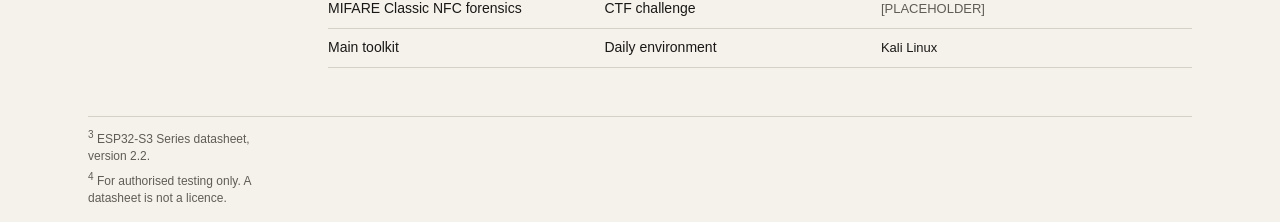
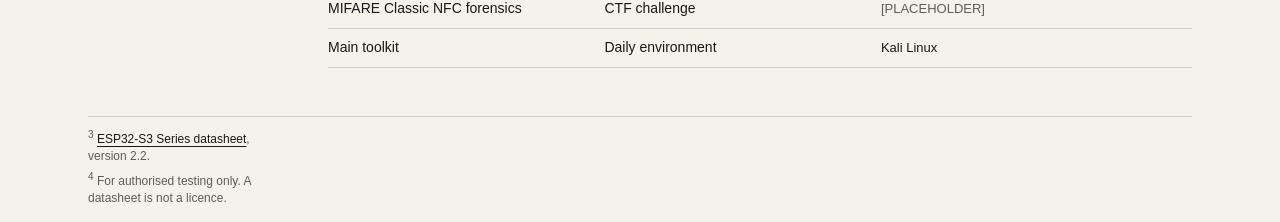
Before and after one commit to MartinKoudela/portfolio, a Next.js app: page / in a window 1280 px wide. Shown: the part 7537-7759 px from the top of the page. Built offline with nearby package versions, Linux system fonts and the light colour scheme.

Commit message:
Link ESP32-S3 datasheet footnote

```diff
--- a/src/components/Footnotes.tsx
+++ b/src/components/Footnotes.tsx
@@ -1,6 +1,24 @@
+import type { ReactNode } from "react";
+import { footnoteLinks } from "@/content/site";
 import { cx } from "@/lib/cx";
 
 export type FootnoteItem = { n: number; text: string };
+
+function withLinks(text: string): ReactNode {
+    const link = footnoteLinks.find((l) => text.includes(l.text));
+    if (!link) return text;
+    const [before, after] = text.split(link.text);
+    return (
+        <>
+            {before}
+            <a href={link.href} target="_blank" rel="noopener">
+                {link.text}
+                <span className="sr-only"> (opens in a new tab)</span>
+            </a>
+            {after}
+        </>
+    );
+}
 
 export default function Footnotes({ items, ruled = false }: { items: FootnoteItem[]; ruled?: boolean }) {
     return (
@@ -8,7 +26,7 @@ export default function Footnotes({ items, ruled = false }: { items: FootnoteIte
             <div className="rail">
                 {items.map((item) => (
                     <p key={item.n} className="cap">
-                        <sup>{item.n}</sup> {item.text}
+                        <sup>{item.n}</sup> {withLinks(item.text)}
                     </p>
                 ))}
             </div>
--- a/src/content/site.ts
+++ b/src/content/site.ts
@@ -277,6 +277,13 @@ export const footnotes: Record<FootnoteKey, string> = {
     authorised: "For authorised testing only. A datasheet is not a licence.",
     pi4Brief: "Raspberry Pi 4 Model B product brief.",
 };
+
+export const footnoteLinks: { text: string; href: string }[] = [
+    {
+        text: "ESP32-S3 Series datasheet",
+        href: "https://www.espressif.com/documentation/esp32-s3_datasheet_en.pdf",
+    },
+];
 
 export const homeFootnoteNumbers: Partial<Record<FootnoteKey, number>> = {
     reflow: 1,
```
